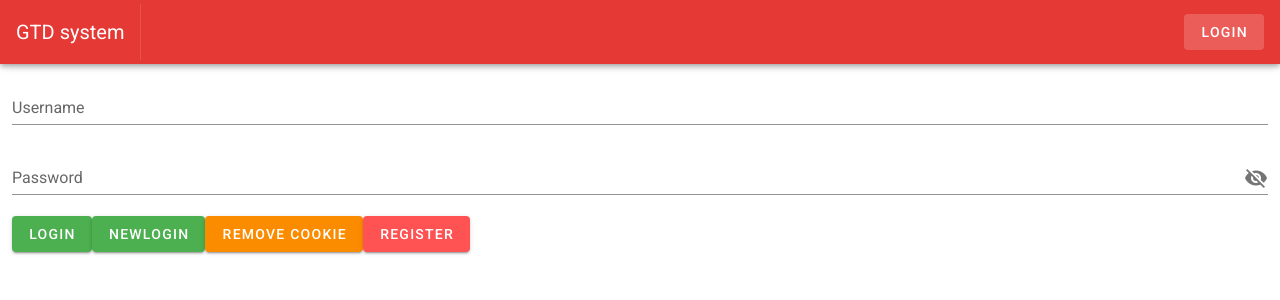
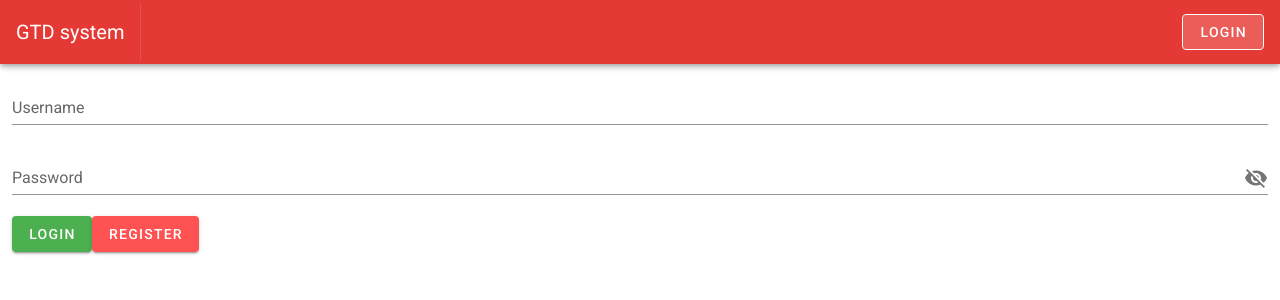
Before and after one commit to yuchen0515/Database-Team11-Project, a Vue app in the folder vue-js-client-crud/: page /Login in a window 1280 px wide. Shown: the top 300 px of the page. Built offline with nearby package versions, Linux system fonts and the light colour scheme.

Commit message:
fix outlined logout and rm old login button

```diff
--- a/vue-js-client-crud/src/App.vue
+++ b/vue-js-client-crud/src/App.vue
@@ -34,14 +34,14 @@
         {{username}}
       </v-text>
       <v-btn
-        text
         v-if="username"
+        outlined
         :key="'Logout'"
         @click="Logout"
       >Logout</v-btn>
       <v-btn
-        text
         v-else
+        outlined
         :key="'Login'"
         :to="'/Login'"
       >Login</v-btn>
--- a/vue-js-client-crud/src/views/Login.vue
+++ b/vue-js-client-crud/src/views/Login.vue
@@ -11,9 +11,9 @@
         label="Password"
         @click:append="showpass = !showpass"
     ></v-text-field>
-    <v-btn color="success" @click="handleLogin">Login</v-btn>
-    <v-btn color="success" @click="Login({username: loginForm.username, password: loginForm.password})">newLogin</v-btn>
-    <v-btn color="warning" @click="removeCookie">Remove Cookie</v-btn>
+    <!-- <v-btn color="success" @click="handleLogin">Login</v-btn> -->
+    <v-btn color="success" @click="Login({username: loginForm.username, password: loginForm.password})">Login</v-btn>
+    <!-- <v-btn color="warning" @click="removeCookie">Remove Cookie</v-btn> -->
     <v-btn color="error" @click="Register({username: loginForm.username, password: loginForm.password})">Register</v-btn>
 
     </div>
@@ -21,7 +21,7 @@
 
 <script>
     // 引入js-cookie
-    import Cookies from 'js-cookie'
+    // import Cookies from 'js-cookie'
     import {mapState, mapActions} from "vuex";
     // import VueSession from 'vue-session'
 
@@ -67,30 +67,30 @@
                 "Login",
                 "Register"
             ]),
-            handleLogin() {
-                const token = 'asds32adsavrAS3Fadf5567' // token本身就是加密過的字串，隨意
-                let username = this.loginForm.username
-                let password = this.loginForm.password
-                // 帳號密碼需驗證不能為空
-                if (username !== '' && password !== '') {
-                    this.loginForm.token = token
-                } else {
-                    alert('帳號密碼不能為空')
-                }
+            // handleLogin() {
+            //     const token = 'asds32adsavrAS3Fadf5567' // token本身就是加密過的字串，隨意
+            //     let username = this.loginForm.username
+            //     let password = this.loginForm.password
+            //     // 帳號密碼需驗證不能為空
+            //     if (username !== '' && password !== '') {
+            //         this.loginForm.token = token
+            //     } else {
+            //         alert('帳號密碼不能為空')
+            //     }
 
-                Cookies.set('login', JSON.stringify(this.loginForm), { expires: 1 })
-                console.log(this.loginForm)
+            //     Cookies.set('login', JSON.stringify(this.loginForm), { expires: 1 })
+            //     console.log(this.loginForm)
 
-                // cookie當中有token被設置才能改變路由
-                if (Cookies.get('login') && this.loginForm.token) {
-                    this.$router.push({name: 'Dashboard'})
-                }
-            },
+            //     // cookie當中有token被設置才能改變路由
+            //     if (Cookies.get('login') && this.loginForm.token) {
+            //         this.$router.push({name: 'Dashboard'})
+            //     }
+            // },
 
-            // 將Cookies清除的測試用button事件
-            removeCookie() {
-                Cookies.remove('login')
-            }
+            // // 將Cookies清除的測試用button事件
+            // removeCookie() {
+            //     Cookies.remove('login')
+            // }
         }
     }
 </script>
```
